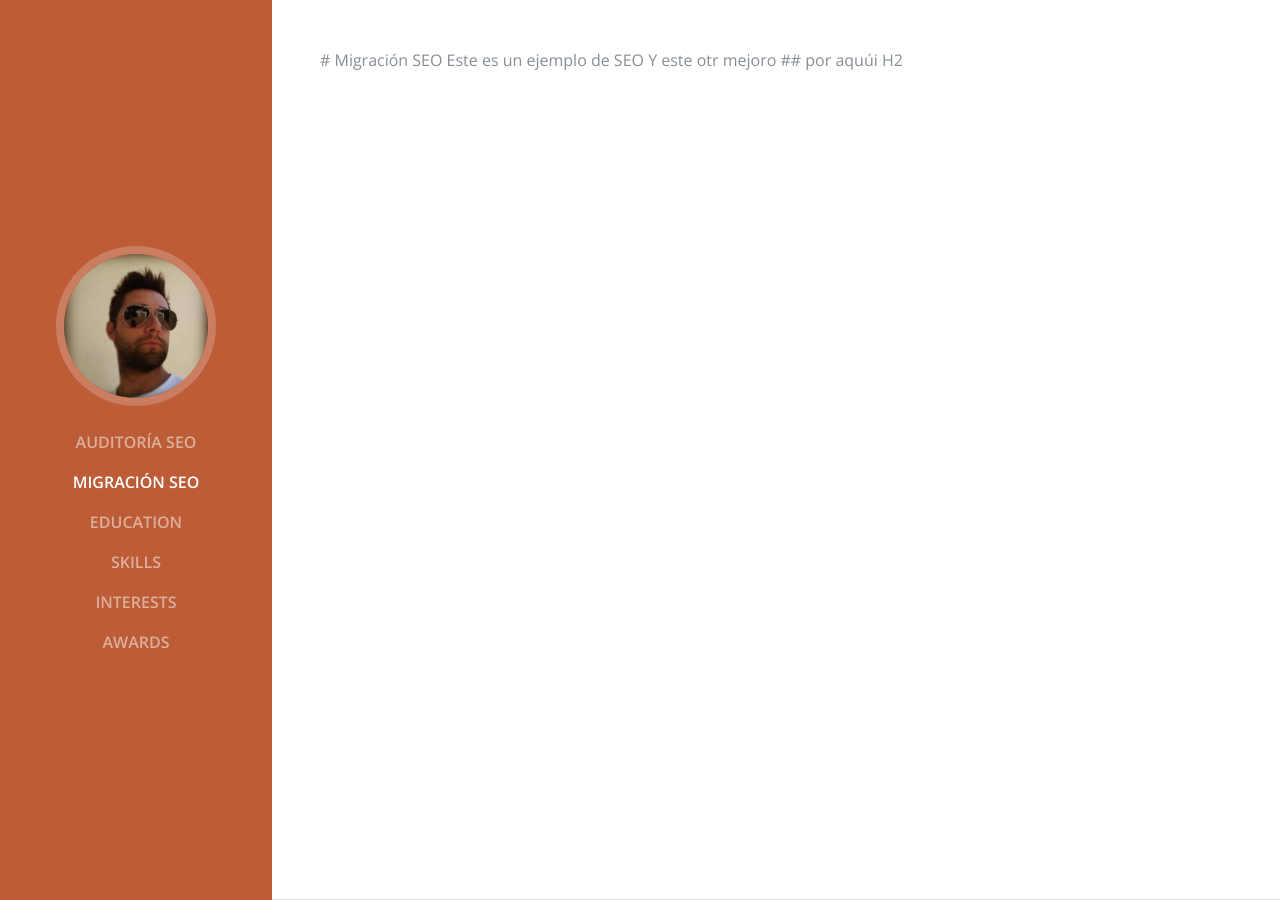
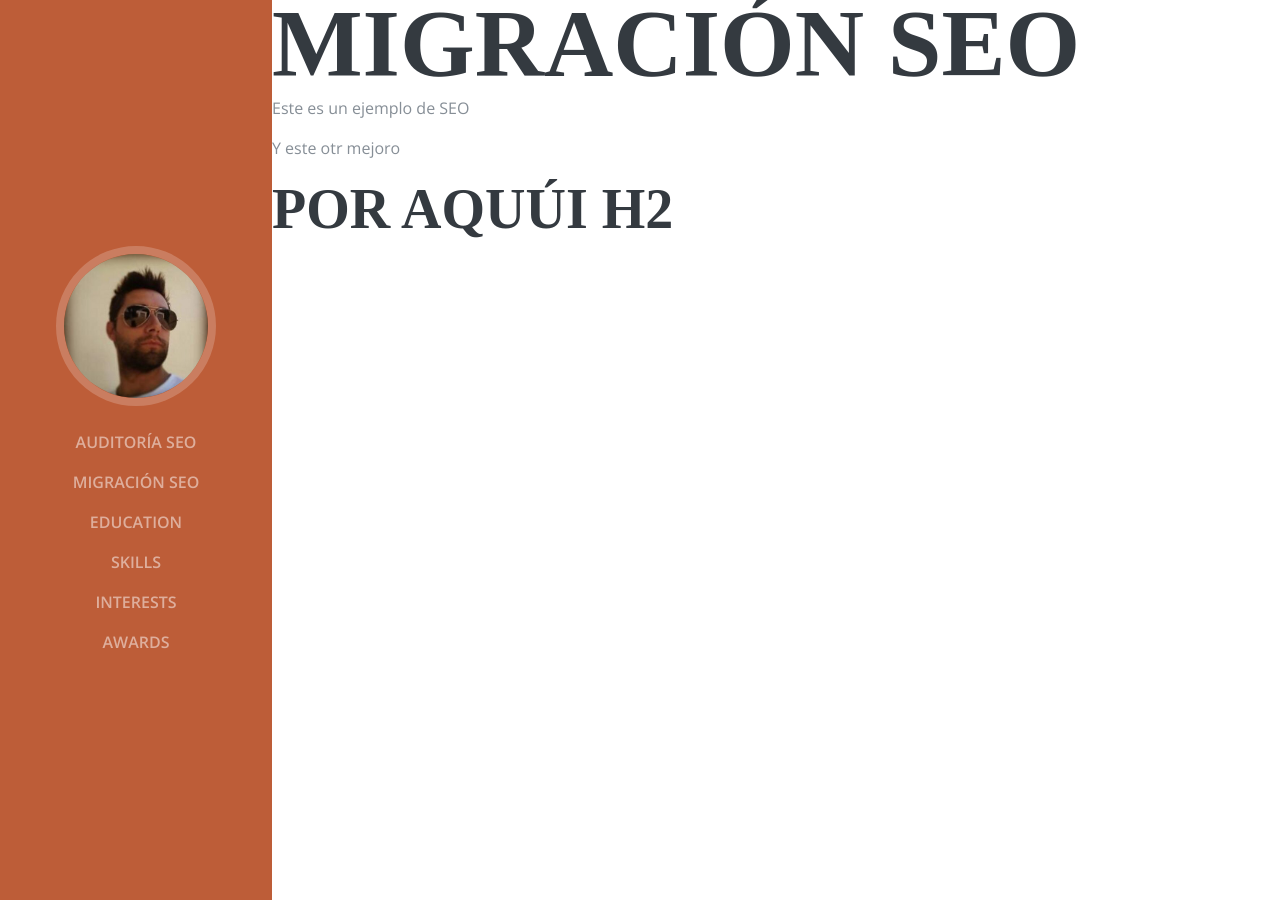
Before and after one commit to Emirodgar/w-chuleta-seo, a Jekyll site: the page built from migracion-seo.md, in a window 1280 px wide. Built offline with Jekyll 4.4.1, drawn with Linux system fonts in a browser that asks for light colours; some web fonts are replaced; our own code applies the rules of GitHub Pages for plain Markdown files.

Commit message:
Update migracion-seo.md

```diff
--- a/migracion-seo.md
+++ b/migracion-seo.md
@@ -6,8 +6,6 @@
   twitter: emirodgar
 ---
 
-<section class="resume-section p-3 p-lg-5 d-flex flex-column" id="experience">
-
 # Migración SEO
 
 Este es un ejemplo de SEO
@@ -15,5 +13,3 @@
 Y este otr mejoro
 
 ## por aquúi H2
-
-</section>
```
